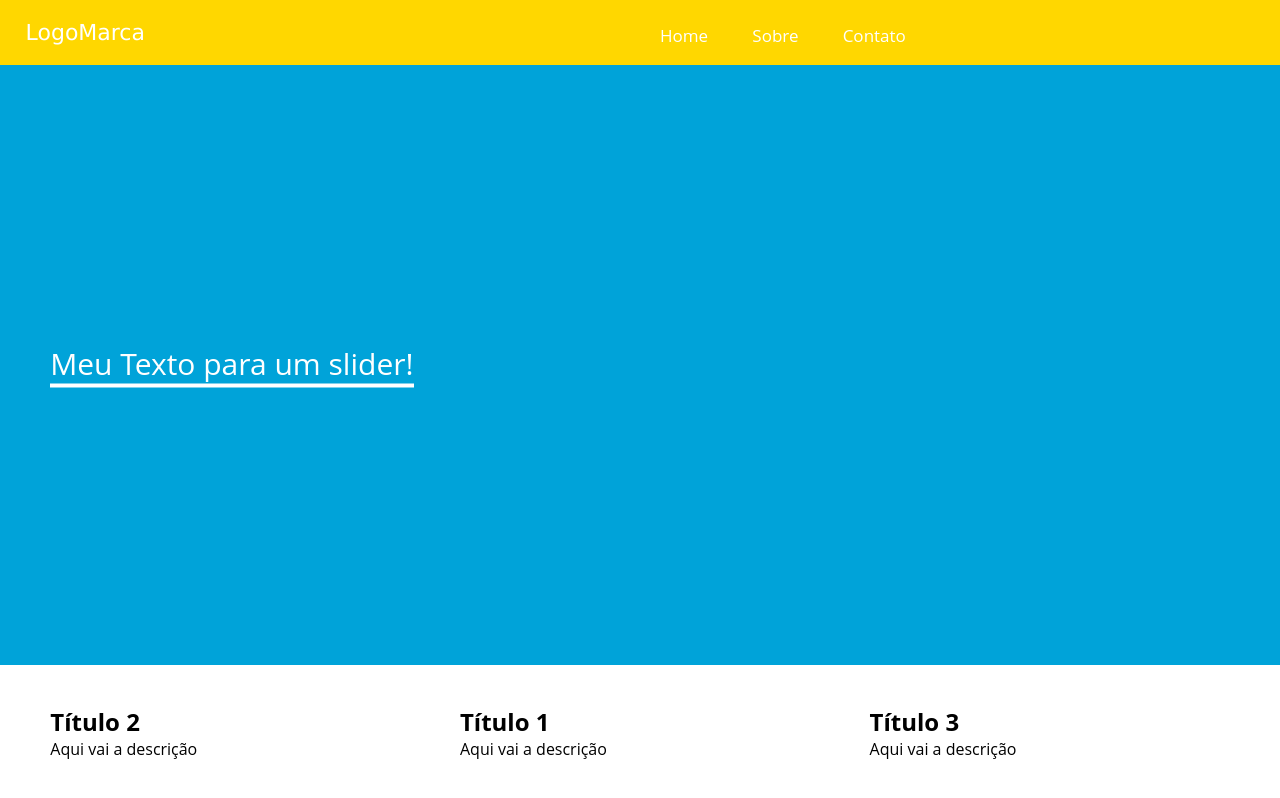
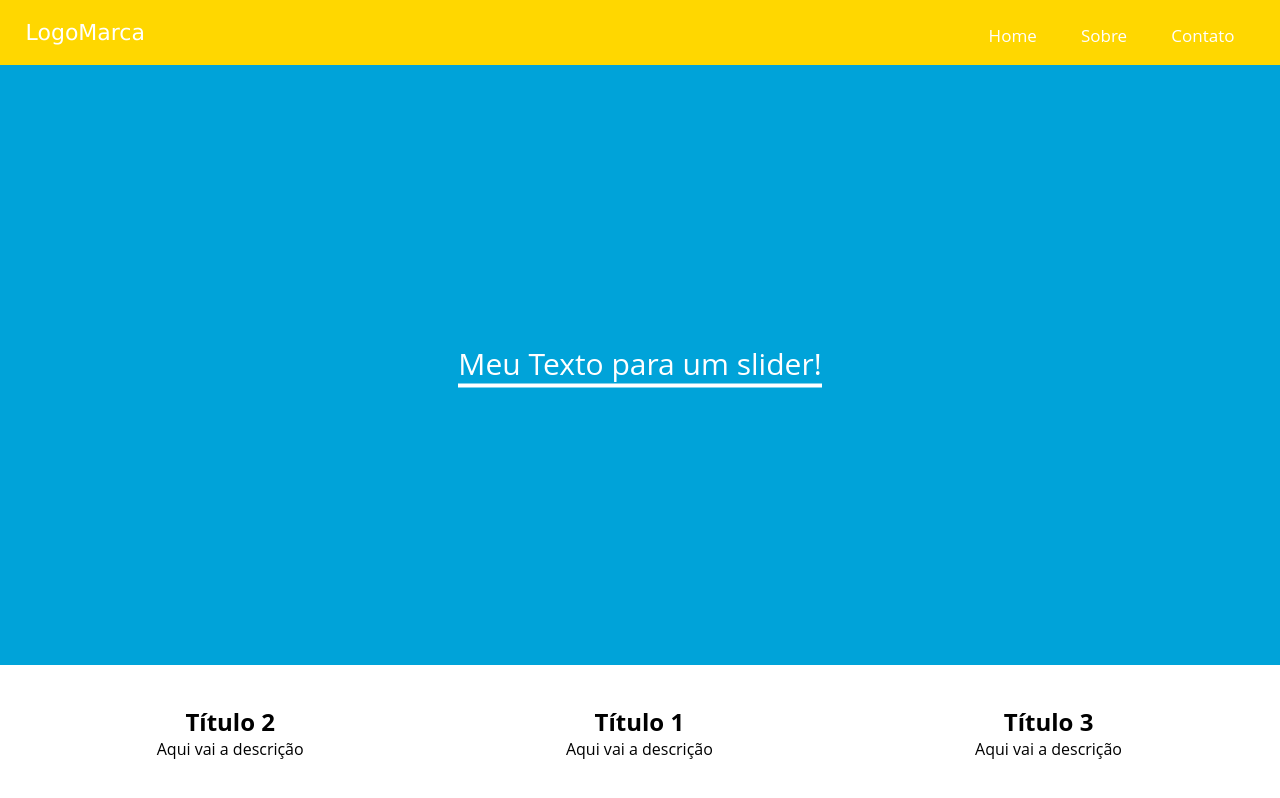
Before and after one commit to helderjuann/flexbox-framework, a plain HTML site: page index.html in a window 1280 px wide. Drawn offline with Linux system fonts and the light colour scheme.

Commit message:
Update index.html

```diff
--- a/index.html
+++ b/index.html
@@ -10,8 +10,8 @@
 <section class="container">
 	<header class="gold top-site">
 		<div class="flex">
-			<div class="w50 left text-white logo">LogoMarca</div><!-- w50 left text-white logo -->
-			<div class="w50 right">
+			<div class="w50 text-left text-white logo">LogoMarca</div><!-- w50 left text-white logo -->
+			<div class="w50 text-right">
 				<ul>
 					<li><a class="text-white" href="">Home</a></li>
 					<li><a class="text-white" href="">Sobre</a></li>
@@ -24,7 +24,7 @@
 
 <section class="container light-blue">
 	<div class="flex">
-		<div class="w100 center slider">
+		<div class="w100 text-center slider">
 			<p>Meu Texto para um slider!</p>
 		</div><!-- w100 center slider -->
 	</div><!-- flex -->
@@ -32,17 +32,17 @@
 
 <section class="container promo">
 	<div class="flex">
-		<div class="w33 center order2">
+		<div class="w33 text-center order2">
 			<h2>Título 1</h2>
 			<p>Aqui vai a descrição</p>
 		</div><!-- w33 center order2 -->
 
-		<div class="w33 center order1">
+		<div class="w33 text-center order1">
 			<h2>Título 2</h2>
 			<p>Aqui vai a descrição</p>
 		</div><!-- w33 center order1 -->
 
-		<div class="w33 center order3">
+		<div class="w33 text-center order3">
 			<h2>Título 3</h2>
 			<p>Aqui vai a descrição</p>
 		</div><!-- w33 center order3 -->
```
